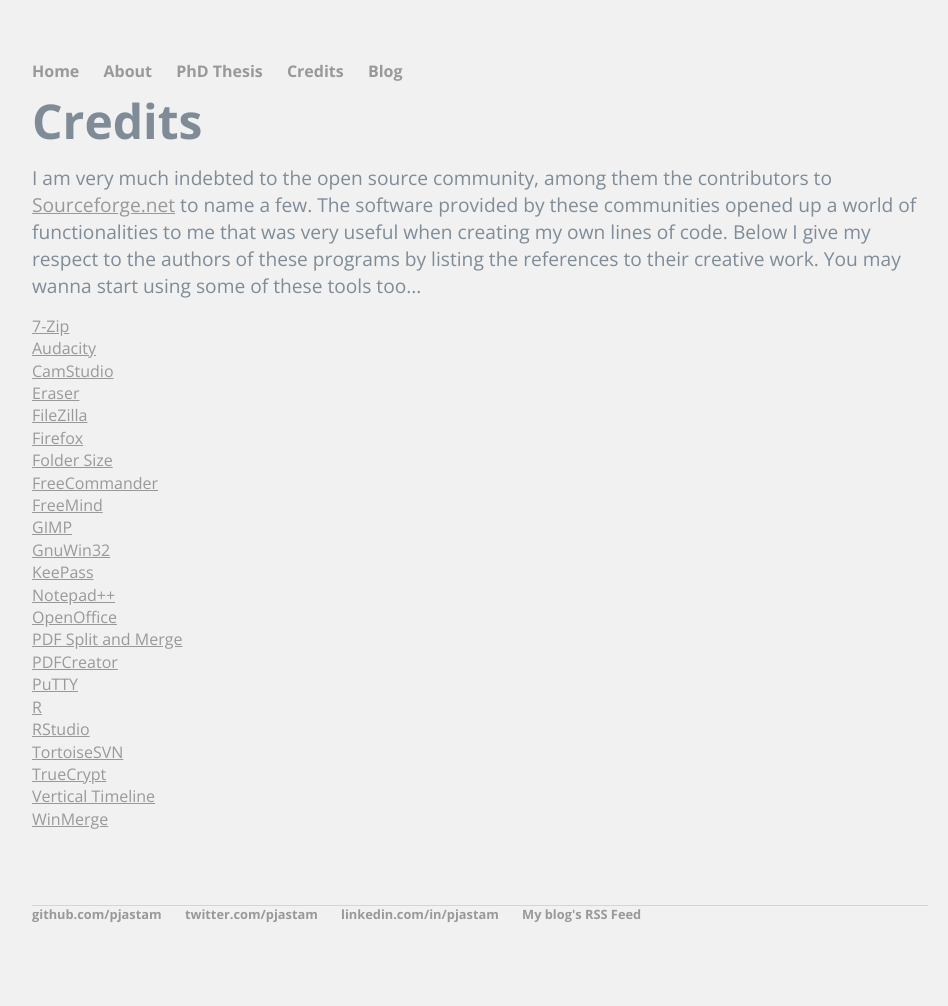
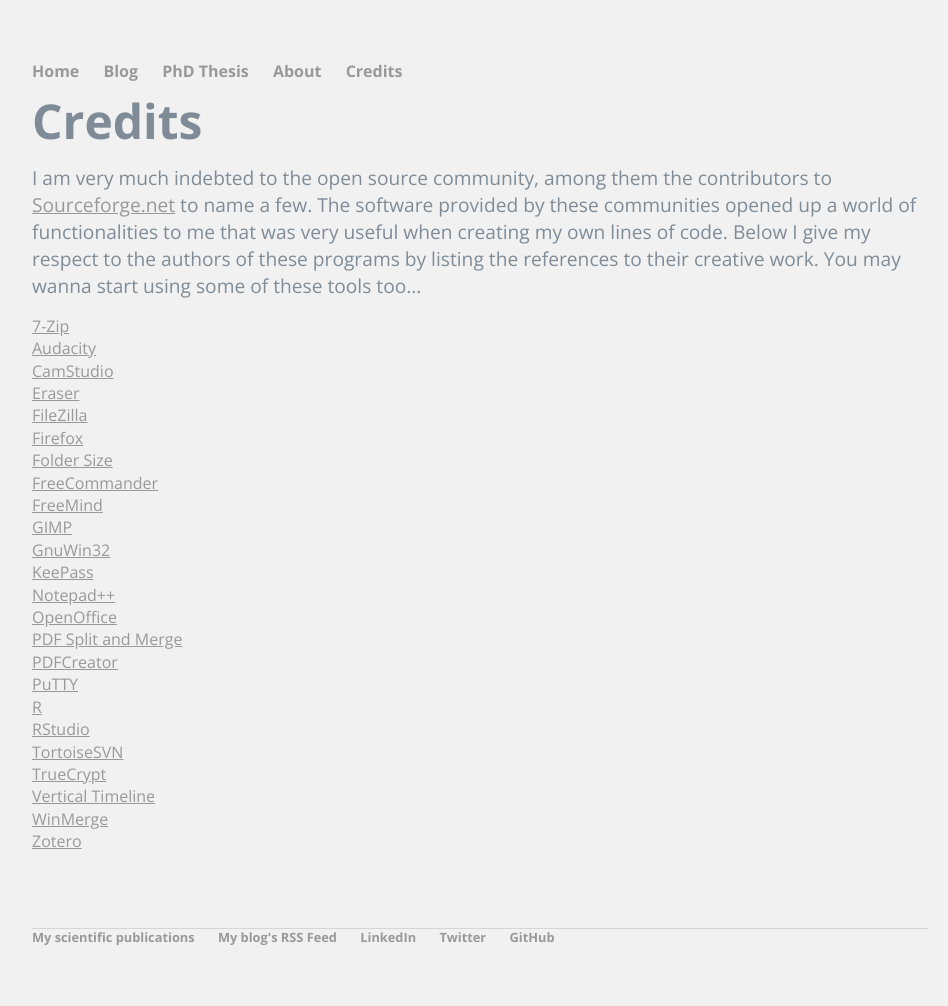
Before and after one commit to pjastam/pjastam.github.io, a Jekyll site: the page built from credits/index.html, in a window 1280 px wide. Shown: the whole page, without its empty margins (160-1108 px from the left). Built offline with Jekyll 4.4.1, drawn with Linux system fonts in a browser that asks for light colours; nearby versions of some CDN libraries; some web fonts are replaced; library files that are not in the unit come from our copies; before the commit the page ends 984 px from its top, so only the background shows below that.

Commit message:
Updated content

```diff
--- a/_layouts/default.html
+++ b/_layouts/default.html
@@ -19,10 +19,10 @@
 			<nav>
 	    		<ul>
 	        		<li><a href="/">Home</a></li>
+	        		<li><a href="/blog">Blog</a></li>
+		        	<li><a href="/phdthesis">PhD Thesis</a></li>
 		        	<li><a href="/about">About</a></li>
-		        	<li><a href="/phdthesis">PhD Thesis</a></li>
 	        		<li><a href="/credits">Credits</a></li>
-	        		<li><a href="/blog">Blog</a></li>
 	    		</ul>
 			</nav>
 			<div class="container">
@@ -32,10 +32,11 @@
 			</div><!-- /.container -->
 			<footer>
 	    		<ul>
-	        		<li><a href="https://github.com/pjastam">github.com/pjastam</a></li>
-					<li><a href="https://twitter.com/pjastam">twitter.com/pjastam</a></li>
-	        		<li><a href="https://www.linkedin.com/in/pjastam">linkedin.com/in/pjastam</a></li>
-	        		<li><a href="https://pjastam.github.io/blog/atom.xml">My blog's RSS Feed</a></li>
+	        		<li><a href="http://www.zotero.org/pjastam">My scientific publications</a></li>
+	        		<li><a href="http://pjastam.github.io/blog/atom.xml">My blog's RSS Feed</a></li>
+	        		<li><a href="http://www.linkedin.com/in/pjastam">LinkedIn</a></li>
+					    <li><a href="http://twitter.com/pjastam">Twitter</a></li>
+	        		<li><a href="http://github.com/pjastam">GitHub</a></li>
 				</ul>
 			</footer>
 		</body>
--- a/credits/index.html
+++ b/credits/index.html
@@ -8,29 +8,30 @@
 	<p>I am very much indebted to the open source community, among them the contributors to <a href="https://sourceforge.net/">Sourceforge.net</a> to name a few. The software provided by these communities opened up a world of functionalities to me that was very useful when creating my own lines of code. Below I give my respect to the authors of these programs by listing the references to their creative work. You may wanna start using some of these tools too...</p>
 
 	<ul>
-		<li><a href="https://sourceforge.net/projects/sevenzip/?source=directory" target="_blank">7-Zip</a></li>
-		<li><a href="https://sourceforge.net/projects/audacity/?source=directory" target="_blank">Audacity</a></li>
-		<li><a href="https://sourceforge.net/projects/camstudio/?source=directory" target="_blank">CamStudio</a></li>
-		<li><a href="https://sourceforge.net/projects/eraser/?source=directory" target="_blank">Eraser</a></li>
-		<li><a href="https://sourceforge.net/projects/filezilla/?source=directory" target="_blank">FileZilla</a></li>
-		<li><a href="https://support.mozilla.org/en-US/products/firefox" target="_blank">Firefox</a></li>
-		<li><a href="https://sourceforge.net/projects/foldersize/?source=directory" target="_blank">Folder Size</a></li>
-		<li><a href="https://sourceforge.net/projects/freecommander/?source=directory" target="_blank">FreeCommander</a></li>
-		<li><a href="https://sourceforge.net/projects/freemind/?source=directory" target="_blank">FreeMind</a></li>
-		<li><a href="https://www.gimp.org/" target="_blank">GIMP</a></li>
-		<li><a href="https://sourceforge.net/projects/getgnuwin32/?source=directory" target="_blank">GnuWin32</a></li>
-		<li><a href="https://sourceforge.net/projects/keepass/?source=directory" target="_blank">KeePass</a></li>
-		<li><a href="https://notepad-plus-plus.org/" target="_blank">Notepad++</a></li>
-		<li><a href="https://sourceforge.net/projects/openofficeorg.mirror/?source=directory" target="_blank">OpenOffice</a></li>
-		<li><a href="https://sourceforge.net/projects/pdfsam/?source=directory" target="_blank">PDF Split and Merge</a></li>
-		<li><a href="https://www.pdfforge.org/pdfcreator" target="_blank">PDFCreator</a></li>
-		<li><a href="https://www.putty.org/" target="_blank">PuTTY</a></li>
-		<li><a href="https://www.r-project.org/" target="_blank">R</a></li>
-		<li><a href="https://www.rstudio.com/" target="_blank">RStudio</a></li>
-		<li><a href="https://sourceforge.net/projects/tortoisesvn/?source=directory" target="_blank">TortoiseSVN</a></li>
-		<li><a href="https://sourceforge.net/projects/truecrypt/?source=directory" target="_blank">TrueCrypt</a></li>
-		<li><a href="https://codyhouse.co/gem/vertical-timeline/" target="_blank">Vertical Timeline</a></li>
-		<li><a href="https://sourceforge.net/projects/winmerge/?source=directory" target="_blank">WinMerge</a></li>
+		<li><a href="http://sourceforge.net/projects/sevenzip/?source=directory" target="_blank">7-Zip</a></li>
+		<li><a href="http://sourceforge.net/projects/audacity/?source=directory" target="_blank">Audacity</a></li>
+		<li><a href="http://sourceforge.net/projects/camstudio/?source=directory" target="_blank">CamStudio</a></li>
+		<li><a href="http://sourceforge.net/projects/eraser/?source=directory" target="_blank">Eraser</a></li>
+		<li><a href="http://sourceforge.net/projects/filezilla/?source=directory" target="_blank">FileZilla</a></li>
+		<li><a href="http://support.mozilla.org/en-US/products/firefox" target="_blank">Firefox</a></li>
+		<li><a href="http://sourceforge.net/projects/foldersize/?source=directory" target="_blank">Folder Size</a></li>
+		<li><a href="http://sourceforge.net/projects/freecommander/?source=directory" target="_blank">FreeCommander</a></li>
+		<li><a href="http://sourceforge.net/projects/freemind/?source=directory" target="_blank">FreeMind</a></li>
+		<li><a href="http://www.gimp.org/" target="_blank">GIMP</a></li>
+		<li><a href="http://sourceforge.net/projects/getgnuwin32/?source=directory" target="_blank">GnuWin32</a></li>
+		<li><a href="http://sourceforge.net/projects/keepass/?source=directory" target="_blank">KeePass</a></li>
+		<li><a href="http://notepad-plus-plus.org/" target="_blank">Notepad++</a></li>
+		<li><a href="http://sourceforge.net/projects/openofficeorg.mirror/?source=directory" target="_blank">OpenOffice</a></li>
+		<li><a href="http://sourceforge.net/projects/pdfsam/?source=directory" target="_blank">PDF Split and Merge</a></li>
+		<li><a href="http://www.pdfforge.org/pdfcreator" target="_blank">PDFCreator</a></li>
+		<li><a href="http://www.putty.org/" target="_blank">PuTTY</a></li>
+		<li><a href="http://www.r-project.org/" target="_blank">R</a></li>
+		<li><a href="http://www.rstudio.com/" target="_blank">RStudio</a></li>
+		<li><a href="http://sourceforge.net/projects/tortoisesvn/?source=directory" target="_blank">TortoiseSVN</a></li>
+		<li><a href="http://sourceforge.net/projects/truecrypt/?source=directory" target="_blank">TrueCrypt</a></li>
+		<li><a href="http://codyhouse.co/gem/vertical-timeline/" target="_blank">Vertical Timeline</a></li>
+		<li><a href="http://sourceforge.net/projects/winmerge/?source=directory" target="_blank">WinMerge</a></li>
+		<li><a href="http://www.zotero.org/pjastam" target="_blank">Zotero</a></li>
 	</ul>
 
 </div>
--- a/index.html
+++ b/index.html
@@ -13,7 +13,7 @@
 			</table>
 		</div>
 		<div class="right">
-			<p>I love to combine my strategy consulting, data science and data engineering skills to help people make better decisions. You can read all about my strategy consulting skillset at LinkedIn (see the link below). Data science and data engineering nerds who like to know more about my tech skills can continue reading at my <a href="/about">About</a> page...</p>
+			<p>I love to combine my strategy consulting, data science and data engineering skills to help people make better decisions. You can read all about my strategy consulting and scientific skillset at <a href="http://www.linkedin.com/in/pjastam">LinkedIn</a>. Data science and data engineering nerds who like to know more about my tech skills can continue reading at my <a href="/about">About</a> page...</p>
 		</div>
 	</div>
 
```
